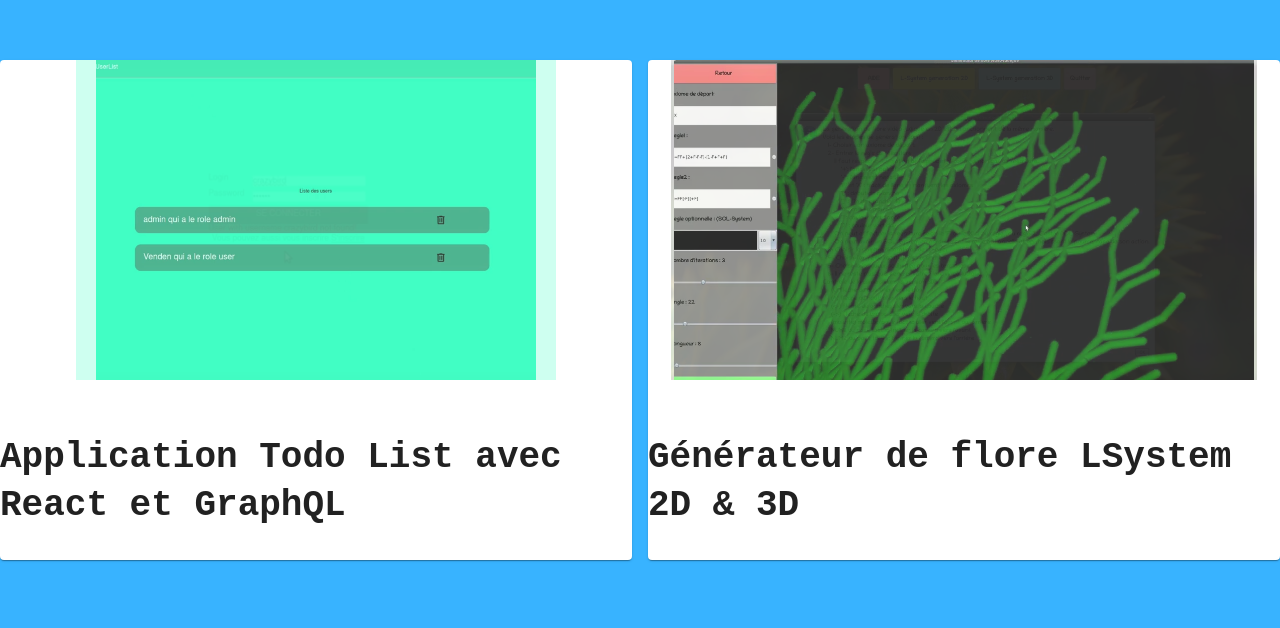
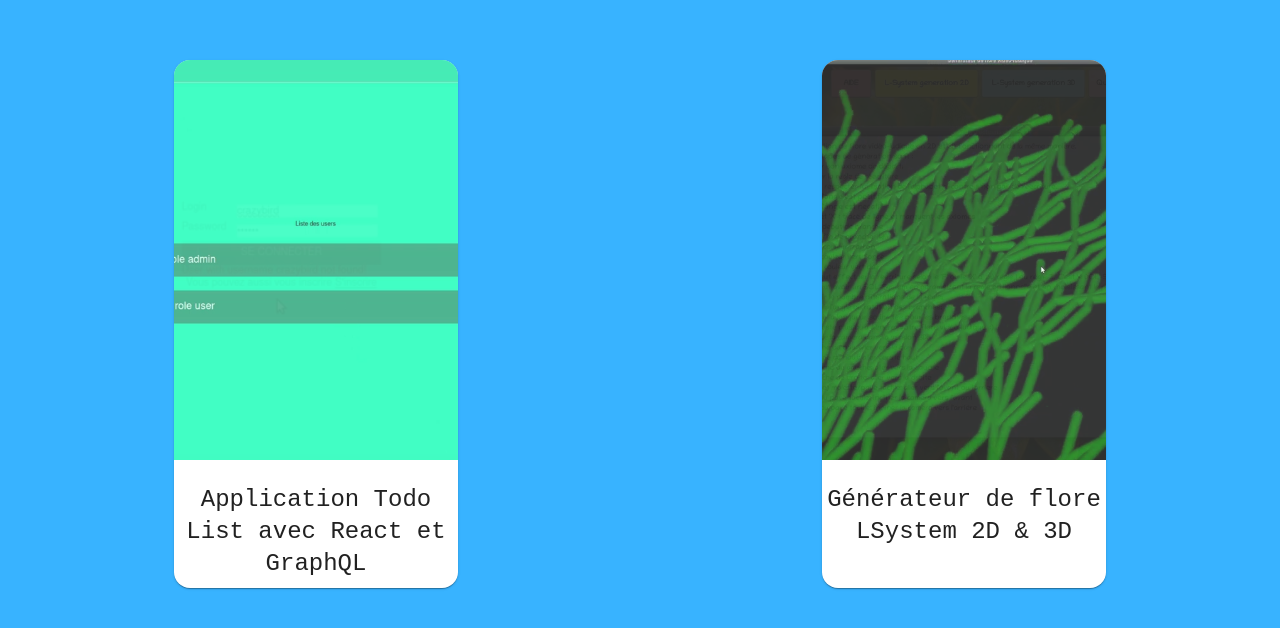
Before and after one commit to VendenIX/portfolio, a React (Create React App) app: page / in a window 1280 px wide. Shown: the part 804-1432 px from the top of the page. Built offline with nearby package versions, Linux system fonts and the light colour scheme.

Commit message:
badge plus beau

```diff
--- a/src/App.css
+++ b/src/App.css
@@ -72,3 +72,9 @@ body {
     border-color: transparent;
   }
 }
+
+canvas {
+	position: absolute;
+	top: 0;
+	left: 0;
+}
--- a/src/pages/Home/index.js
+++ b/src/pages/Home/index.js
@@ -2,9 +2,12 @@ import React from 'react';
 import { Typography, Box } from '@mui/material';
 import ProfileImage from '../../assets/p1.jpg';
 import '../../App.css';
+
 const Home = () => {
+
     return (
             <Box sx={{ display: 'flex', justifyContent: 'center', alignItems: 'center', minHeight: '100vh'}}>
+
                 <Box  sx={{ display: 'flex', flexDirection: 'column', justifyContent: 'center' }}>
                     <Typography class="typing-demo" variant="h3">Étudiant en Intelligence Artificielle :)</Typography>
 
--- a/src/pages/Projects/components/list-images.js
+++ b/src/pages/Projects/components/list-images.js
@@ -10,11 +10,11 @@ const ListImages = ({ images }) => {
                 autoPlay={true}
                 interval={3000}
                 indicators={false}
-                sx={{ width: '100%', marginBottom: 3 }}
+                sx={{ width: '100%', marginBottom: 3}}
             >
                 {images.map((image, index) => (
                     <Box key={index} display='flex' justifyContent='center'>
-                        <img src={image} alt={`Project ${index}`} style={{ width: "auto", height: "20em" }} />
+                        <img src={image} alt={`Project ${index}`} style={{ width: "auto", height: "25em" }} />
                     </Box>
                 ))}
             </Carousel>
--- a/src/pages/Projects/components/projet-badge.js
+++ b/src/pages/Projects/components/projet-badge.js
@@ -1,29 +1,29 @@
 import React from 'react';
-import { Grid, Card, CardMedia, Typography } from '@mui/material';
-import { Link } from 'react-router-dom';
+import { Card, Typography } from '@mui/material';
+import { styled } from '@mui/system';
 import ListImages from './list-images';
 
-const ProjectBadge = ({ project ,  onSelect }) => {
+const BadgeCard = styled(Card)({
+  width: '45%', // Pour que la carte occupe toute la largeur du carrousel
+  margin: 'auto',
+  height: '100%',
+  overflow: 'hidden',
+  borderRadius: '1em',
+  // Ajoutez d'autres styles personnalisés ici si nécessaire
+});
 
+const ProjectBadge = ({ project, onSelect }) => {
   const onClickOnBadge = () => {
-        console.log("You clicked on the badge");
     onSelect(project.id);
   };
 
-    const echecCuissant = () => {
-        console.log("Fail !");
-        console.log(onSelect)
-        return null;
-    };
-
   return (
-        <Card onClick={() => onSelect ? onClickOnBadge() : echecCuissant()}>
-
-            <ListImages images={project.images} />
-            <Typography gutterBottom variant="h5" component="div">
-                <h2>{project.title}</h2>
+    <BadgeCard onClick={() => (onSelect ? onClickOnBadge() : null)}>
+      <ListImages images={project.images}/>
+      <Typography gutterBottom variant="h5" component="div" sx={{ textAlign: 'center' }}>
+        {project.title}
       </Typography>
-        </Card>
+    </BadgeCard>
   );
 };
 
```
Lines whose indentation alone changed are shown as unchanged.
